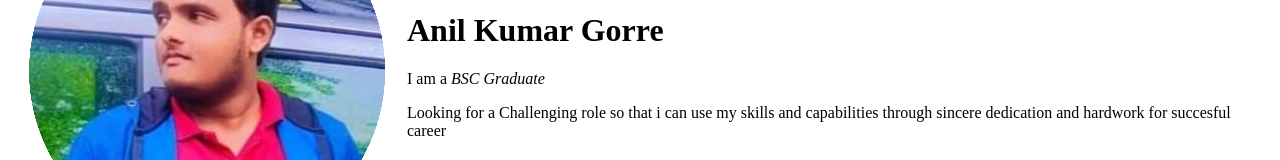
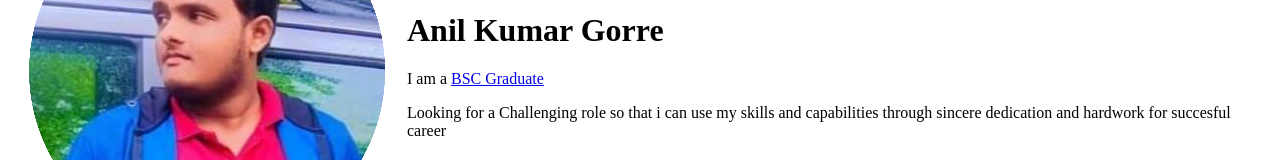
Before and after one commit to AnilKumar291/My-data, a plain HTML site: page index.html in a window 1280 px wide. Shown: the part 136-296 px from the top of the page. Drawn offline with Linux system fonts and the light colour scheme.

Commit message:
Update index.html

```diff
--- a/index.html
+++ b/index.html
@@ -9,7 +9,7 @@
             <tr>
                 <td><img src="images/anil profile.jpg" alt="Anil's Profile Picture"></td>
                 <td><h1>Anil Kumar Gorre</h1>
-                    <p>I am a <em>BSC Graduate</em></p>
+                    <p>I am a <a href="https://images1.livehindustan.com/uploadimage/library/2020/01/11/16_9/16_9_1/_1578730519.jpg">BSC Graduate</a></p>
             <p>Looking for a Challenging role so that i can use my skills and capabilities through sincere dedication and hardwork for succesful career</em></p></td>
             </tr>
         </table>
```
